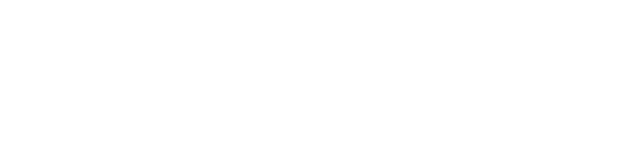
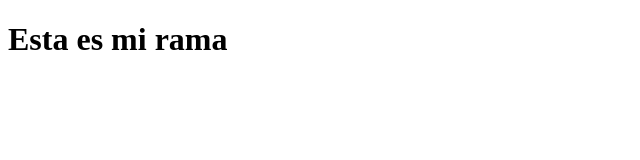
Before and after one commit to pedroreyes-cei/CEI-Clima, a plain HTML site: page index.html in a window 1280 px wide. Shown: the whole page, without its empty margins (0-640 px from the left). Drawn offline with Linux system fonts and the light colour scheme.

Commit message:
Update index.html

```diff
--- a/index.html
+++ b/index.html
@@ -7,5 +7,7 @@
 </head>
 <body>
 
+    <h1>Esta es mi rama</h1>
+
 </body>
 </html>
```
